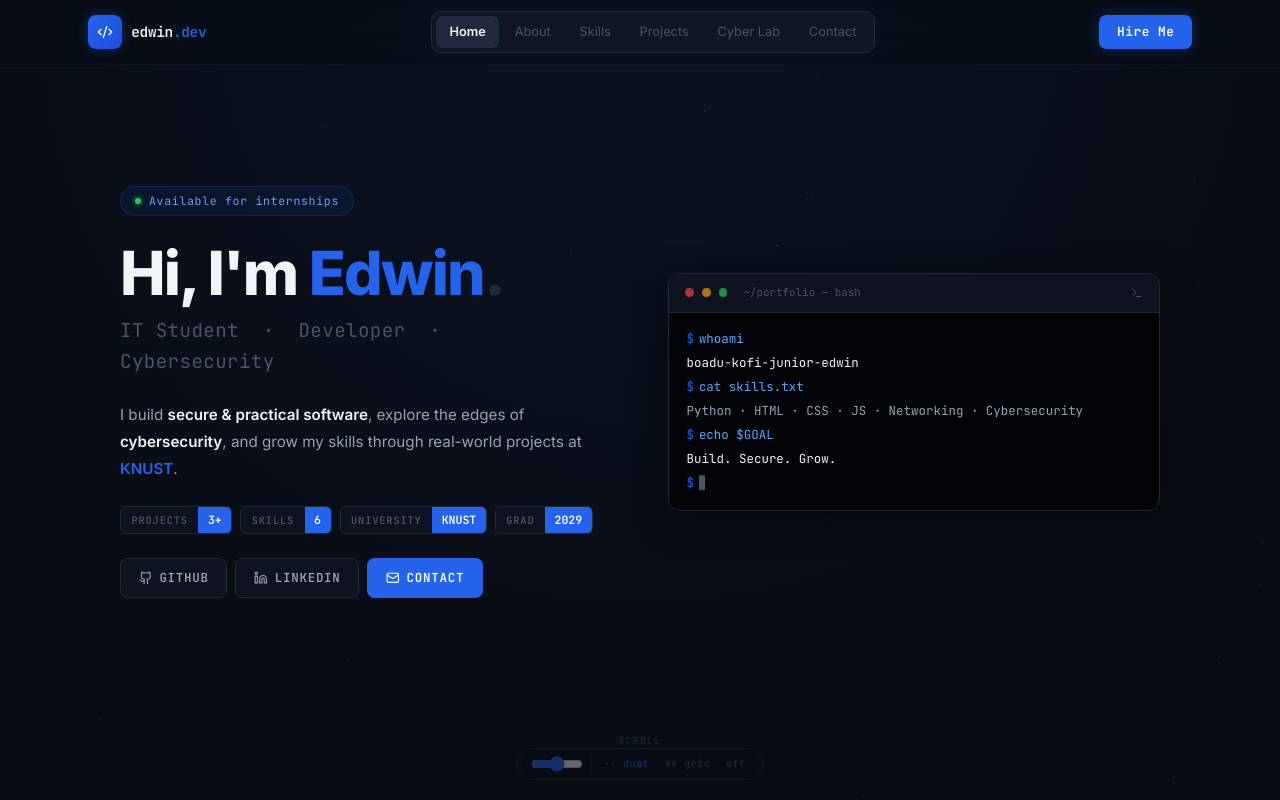
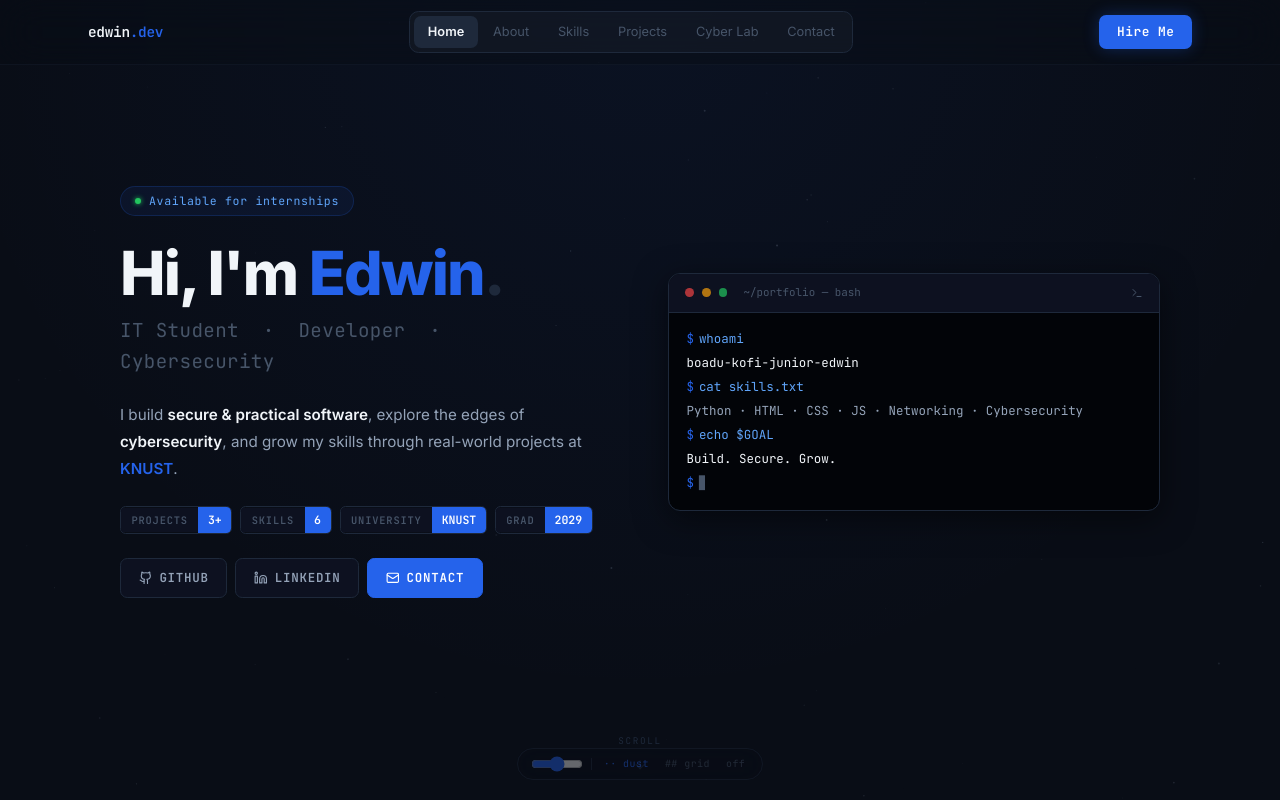
Before and after one commit to Junior09-gif/My-Portfolio, a React (Vite) app in the folder My-Portfolio-main/My-Portfolio-main/: page / in a window 1280 px wide. Shown: the top 800 px of the page. Built offline with nearby package versions, Linux system fonts and the light colour scheme.

Commit message:
Remove icon from navbar logo, keep only edwin.dev text

```diff
--- a/My-Portfolio-main/My-Portfolio-main/src/components/Navbar.tsx
+++ b/My-Portfolio-main/My-Portfolio-main/src/components/Navbar.tsx
@@ -1,5 +1,5 @@
 import { useState, useEffect } from "react";
-import { Menu, X, Code2 } from "lucide-react";
+import { Menu, X } from "lucide-react";
 
 interface NavbarProps { fullName: string; }
 
@@ -67,17 +67,6 @@ export default function Navbar({ fullName }: NavbarProps) {
               background: "none", border: "none", cursor: "pointer",
               textDecoration: "none",
             }}>
-              {/* Icon */}
-              <div style={{
-                width: "2.1rem", height: "2.1rem", borderRadius: "0.5rem",
-                background: "linear-gradient(135deg, #2563eb, #1d4ed8)",
-                display: "flex", alignItems: "center", justifyContent: "center",
-                boxShadow: "0 0 12px rgba(37,99,235,0.35)",
-                flexShrink: 0,
-              }}>
-                <Code2 style={{ width: "1rem", height: "1rem", color: "#fff" }} />
-              </div>
-              {/* Wordmark */}
               <span style={{
                 fontSize: "0.9rem", fontWeight: 800, color: "#f1f5f9",
                 fontFamily: "var(--font-mono)", letterSpacing: "-0.02em",
```
